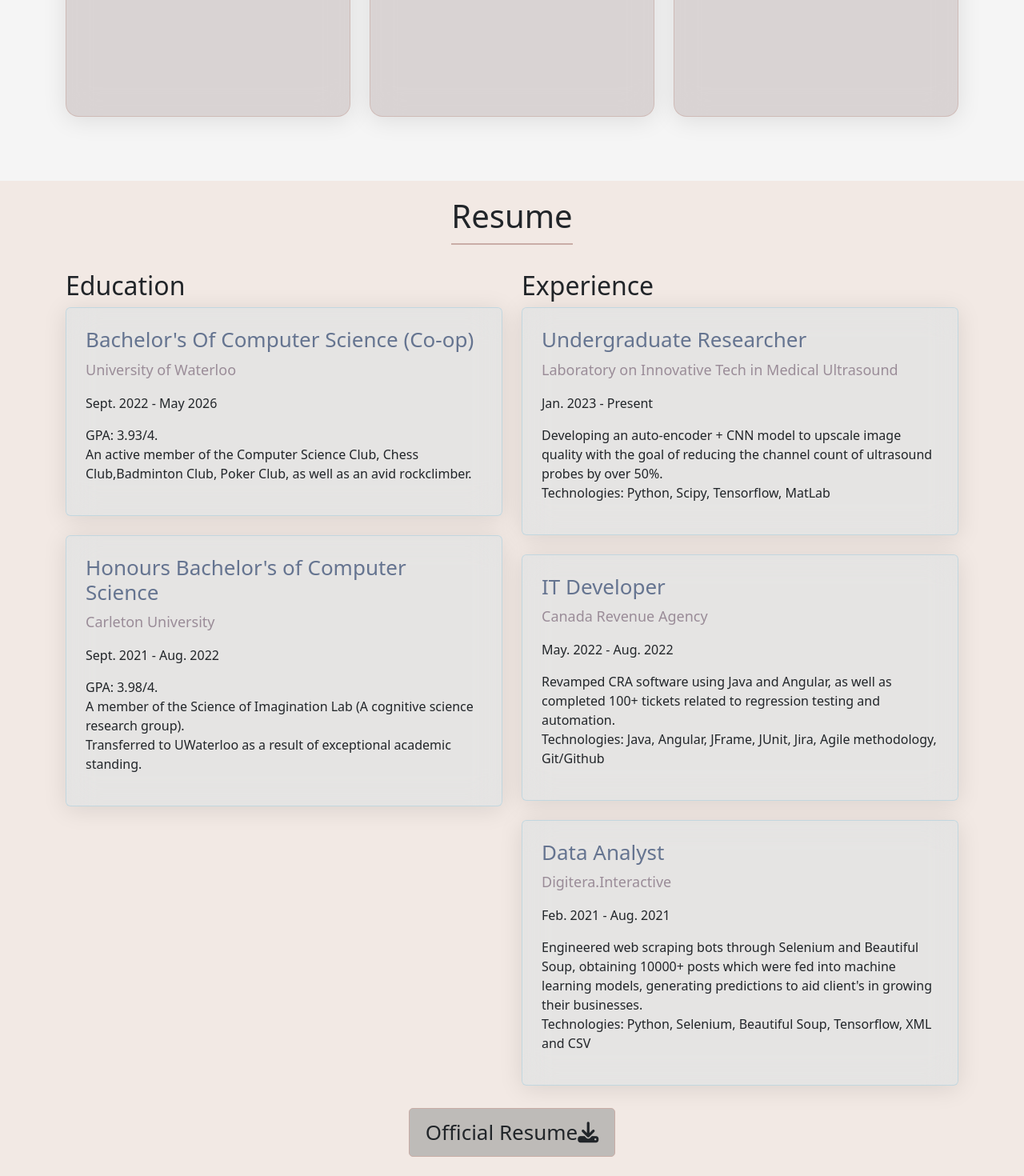
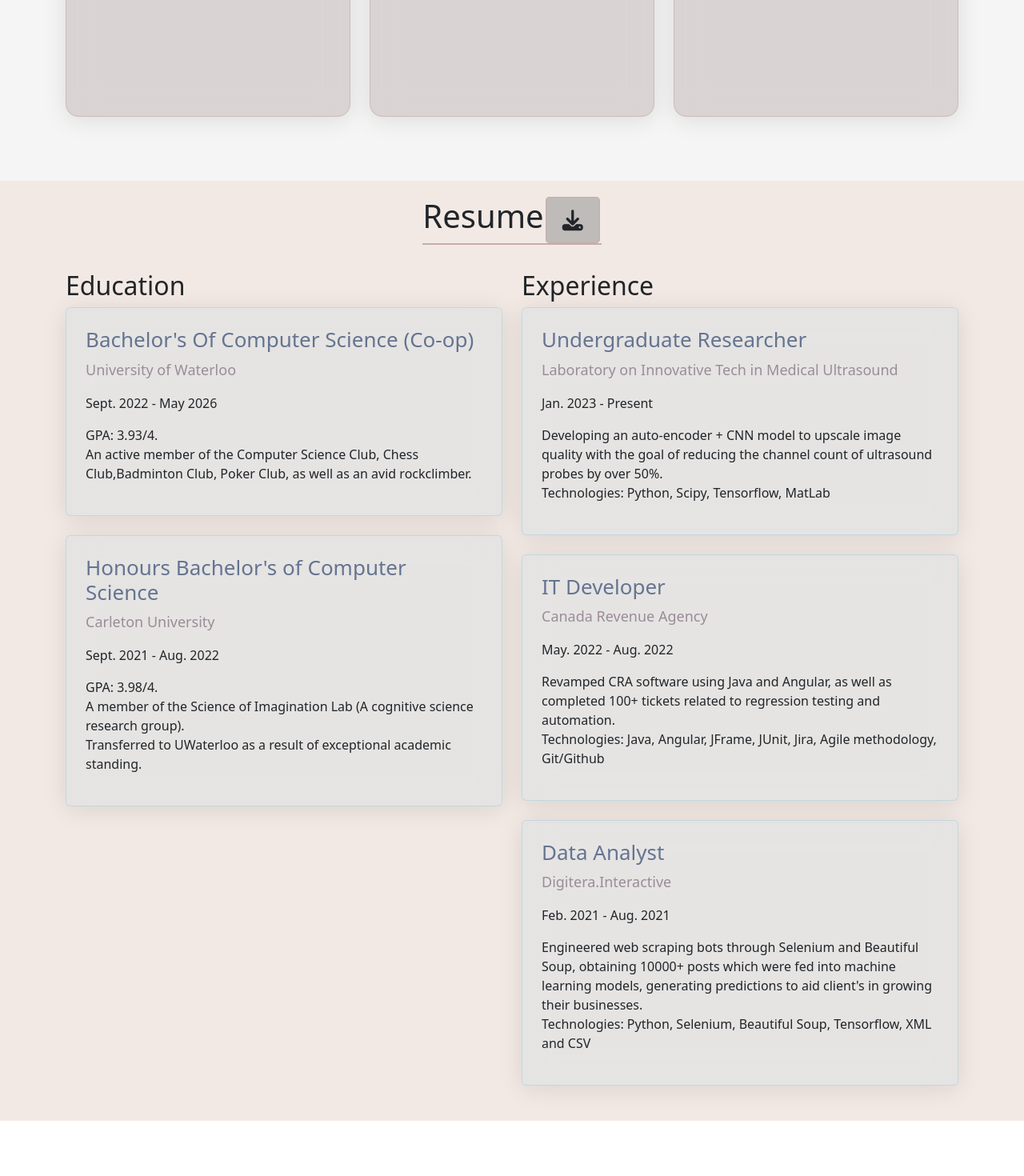
Before and after one commit to LawrenceJ1/portfolio, a React (Create React App) app: page / in a window 1280 px wide. Shown: the part 2342-3812 px from the top of the page at 80% size. After the commit the page ends 3743 px from the top, so only its background shows below. Built offline with nearby package versions, Linux system fonts and the light colour scheme.

Commit message:
Updated resume

```diff
--- a/src/ResumePage.js
+++ b/src/ResumePage.js
@@ -8,6 +8,9 @@ function ResumePage() {
         <section id="Resume" className="Resume-page">
             <h1 className="Resume-header">
                 Resume
+                <a className="Resume-official" href={resume} target="_blank" rel="noreferrer">
+                    <i className="fa-solid fa-download" />
+                </a>
             </h1>
             <Container>
                 <Row>
@@ -50,10 +53,6 @@ function ResumePage() {
                     </Col>
                 </Row>
             </Container>
-            <a className="Resume-official" href={resume} target="_blank" rel="noreferrer">
-                Official Resume
-                <i className="fa-solid fa-download" />
-            </a>
         </section>
     );
 }
```
Also changed, not shown: 1 other file (tests, documents, lock files or other folders).
